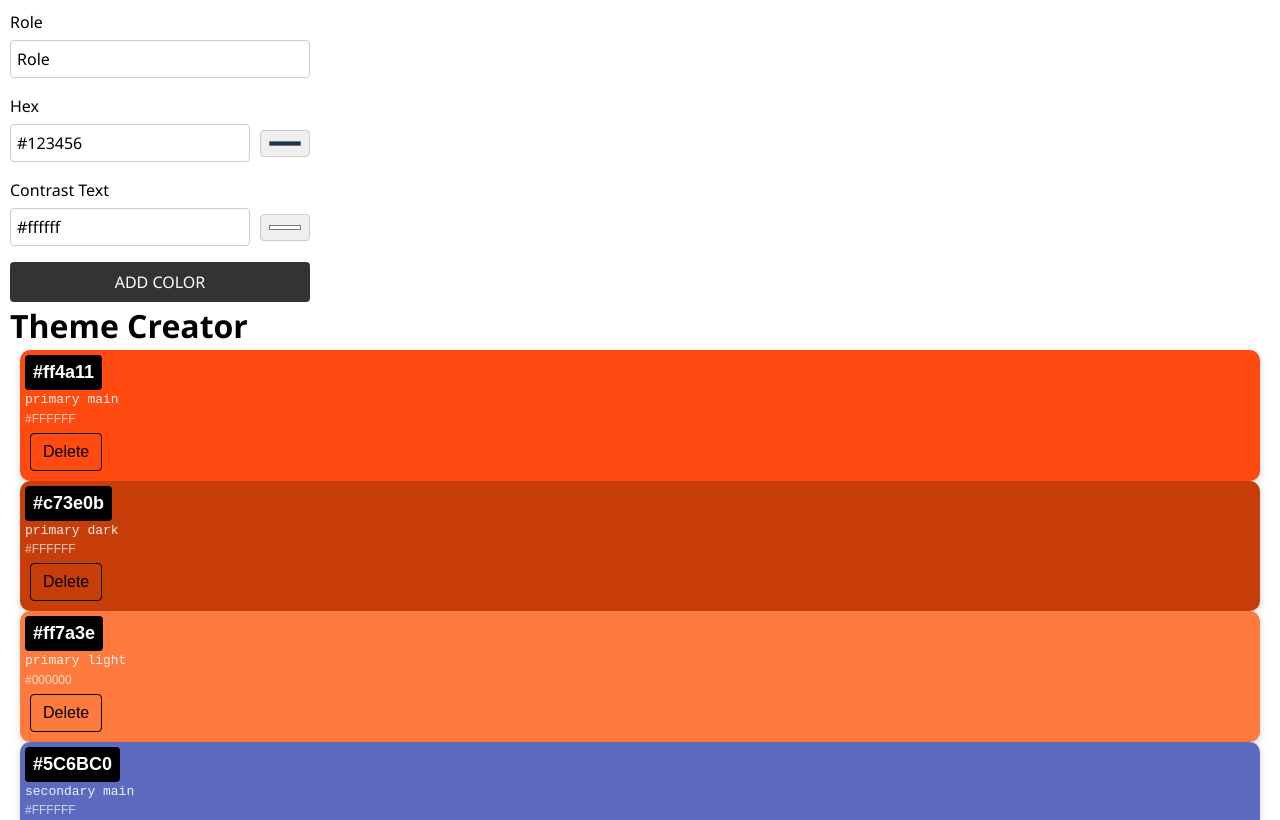
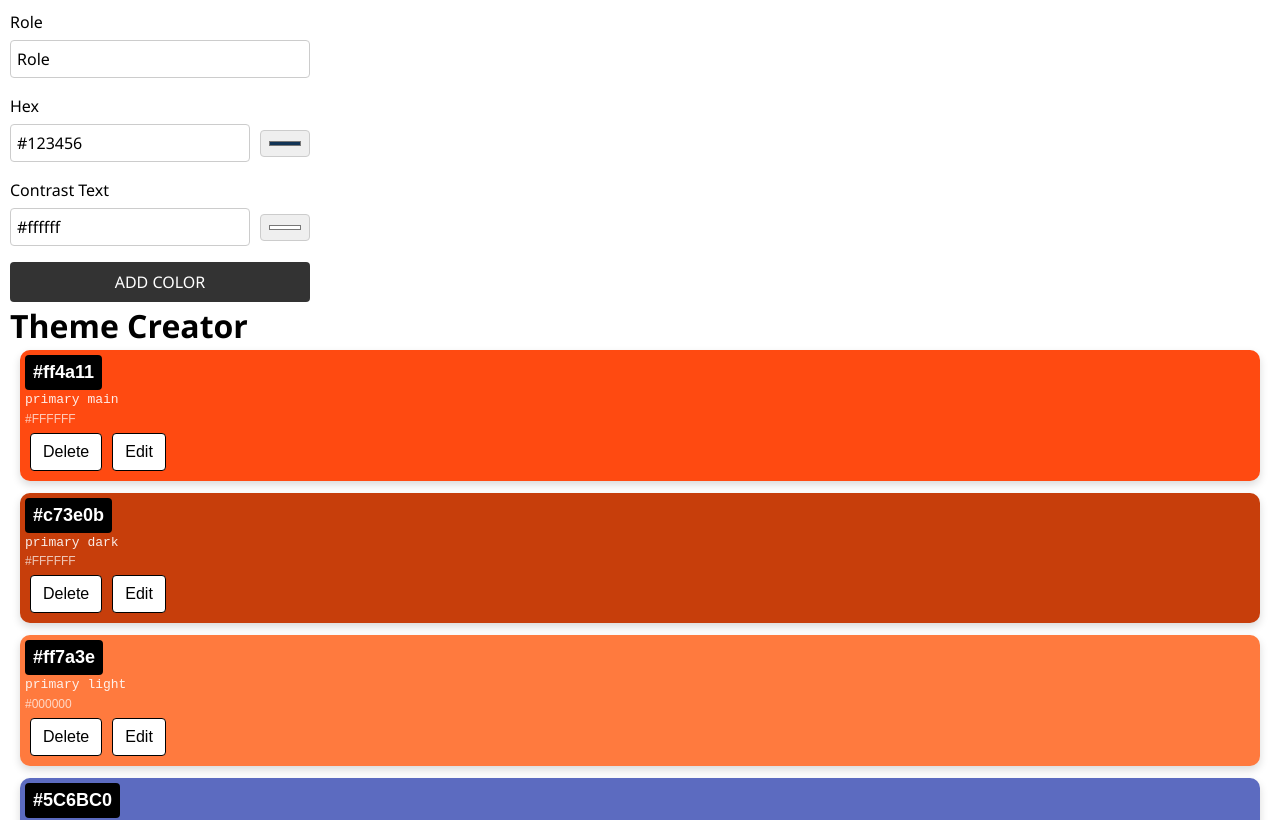
Before and after one commit to Priyatechnogit/Recap-project4, a React (Vite) app: page / in a window 1280 px wide. Shown: the top 820 px of the page. Built offline with nearby package versions, Linux system fonts and the light colour scheme.

Commit message:
Edit functionality implemented

```diff
--- a/src/App.css
+++ b/src/App.css
@@ -2,3 +2,16 @@ body {
   font-family: "Segoe UI", "Helvetica Neue", Arial, sans-serif;
   padding: 10px;
 }
+
+.color-list {
+  list-style: none;
+  padding: 0;
+  margin: 0;
+  display: flex;
+  flex-direction: column;
+  gap: 12px;
+}
+
+.color-item {
+  list-style: none;
+}
--- a/src/App.jsx
+++ b/src/App.jsx
@@ -6,6 +6,7 @@ import { useState } from "react";
 
 function App() {
   const [colors, setColors] = useState(initialColors);
+  const [editedColor, setEditedColor] = useState(null);
 
   const addColor = (newColor) => {
     setColors((prevColors) => [newColor, ...prevColors]);
@@ -19,22 +20,47 @@ function App() {
     );
   };
 
-  return (
+  // Edit function
+
+  const editColor = (color) => setEditedColor(color);
+  // update
+
+  const updateColor = (updatedColor) => {
+     setColors(prevColors =>
+      prevColors.map((color) => color.id === updatedColor.id?  updatedColor : color));
+      setEditedColor(null);   // edit mode exit
+     };
+
+   return (
     <>
-    <ColorForm onAddColor={addColor}/>
+      <ColorForm
+      onAddColor={addColor}
+      onUpdateColor={updateColor}
+      editingColor={editedColor}
+      />
+
       <h1>Theme Creator</h1>
 
-     {/* set this as a default value for the state {initialColors.map((color) => ( */}
-     {colors.length === 0 ? (
+      {colors.length === 0 ? (
         <p className="color-card-highlight">
-          No colors in your theme yet...Start by adding one!!
+          No colors in your theme yet... Start by adding one!!
         </p>
       ) : (
-     colors.map((color) => (
-        <Color key={color.id} color={color} onDelete={deleteColor}  />
-        ))
-        )}
-
+        <ul className="color-list">
+          {colors.map((color) => (
+            <li key={color.id} className="color-item">
+              <Color
+                color={color}
+                onDelete={deleteColor}
+                onEdit={() => setEditedColor(color)}
+                onCancel={() => setEditedColor(null)}
+                isEditing={editedColor?.id === color.id}
+                onUpdateColor={updateColor}
+              />
+            </li>
+          ))}
+        </ul>
+      )}
     </>
   );
 }
--- a/src/Components/Color/Color.css
+++ b/src/Components/Color/Color.css
@@ -42,9 +42,9 @@
   opacity: 0.7;
 }
 
-.delete-btn, .cancel-btn, .confirm-delete-btn {
+.delete-btn, .cancel-btn, .confirm-delete-btn , .edit-btn{
   border: 1px solid;
-  background: transparent;
+  background: white;
   padding: 6px 12px;
   border-radius: 4px;
   cursor: pointer;
--- a/src/Components/Color/Color.jsx
+++ b/src/Components/Color/Color.jsx
@@ -1,48 +1,63 @@
-import { useState } from "react";
+import { useState, useEffect } from "react";
+import ColorInput from "../ColorInput";
 import "./Color.css";
 
-export default function Color({ color, onDelete }) {
-  const [ showConfirm, setShowConfirm] = useState(false);
+export default function Color({ color, onDelete, isEditing, onUpdateColor, onEdit, onCancel }) {
+  const [showConfirm, setShowConfirm] = useState(false);
+  const [preview, setPreview] = useState(color);
 
-  const handleCancel = () => setShowConfirm(false);
+  // Updates the internal preview whenever edit mode is triggered
+  useEffect(() => {
+    setPreview(color);
+  }, [color, isEditing]);
 
-  const handleConfirmDelete = () => {
-    onDelete(color.id);
-    setShowConfirm(false);
+  const handleChange = (e) => {
+    const { name, value } = e.target;
+    setPreview((prev) => ({ ...prev, [name]: value }));
   };
+
+  const handleSubmit = (e) => {
+    e.preventDefault();
+    onUpdateColor(preview);
+  };
+
   return (
-
     <div
       className="color-card"
-  style={{ backgroundColor: color.hex }}
-
+      style={{ backgroundColor: isEditing ? preview.hex : color.hex }}
     >
-
+      {!isEditing ? (
+        <>
           <p className="hex">{color.hex}</p>
           <p className="role">{color.role}</p>
           <p className="contrast">{color.contrastText}</p>
 
-      {/* Delete Button */}
           {!showConfirm ? (
-        <button className="delete-btn" onClick={() => setShowConfirm(true)}>
-          Delete
-        </button>
+            <button className="delete-btn" onClick={() => setShowConfirm(true)}>Delete</button>
           ) : (
             <div className="confirm-actions">
-          <button className="cancel-btn" onClick={handleCancel}>Cancel</button>
-          <button className="confirm-delete-btn" onClick={handleConfirmDelete}>
-            Delete
-          </button>
+              <button onClick={() => setShowConfirm(false)}>Cancel</button>
+              <button className="confirm-delete-btn" onClick={() => onDelete(color.id)}>Confirm</button>
             </div>
           )}
+          <button className="edit-btn" onClick={onEdit}>Edit</button>
+        </>
+      ) : (
+        <form onSubmit={handleSubmit} className="edit-form">
+          <div className="edit-row">
+            <label>Role</label>
+            <input name="role" value={preview.role} onChange={handleChange} />
+          </div>
 
-         {showConfirm && (
-      <p className="color-card-highlight">
-        Really Delete {color.role} color?
-      </p>
+          <ColorInput label="Hex" name="hex" value={preview.hex} onChange={handleChange} />
+          <ColorInput label="Contrast" name="contrastText" value={preview.contrastText} onChange={handleChange} />
+
+          <div className="confirm-actions">
+            <button type="submit">UPDATE</button>
+            <button type="button" onClick={onCancel}>CANCEL</button>
+          </div>
+        </form>
       )}
     </div>
-
   );
-
 }
--- a/src/Components/ColorForm/ColorForm.jsx
+++ b/src/Components/ColorForm/ColorForm.jsx
@@ -5,7 +5,7 @@ import ColorInput from "../ColorInput";
 import "./ColorForm.css"
 
 
-export default function ColorForm({ onAddColor }){
+export default function ColorForm({ onAddColor, onUpdateColor, editingColor}){
 const [formData ,setFormData] = useState({role:"Role",hex:"#123456",contrastText:"#ffffff"});
 
 function handleSubmit(event){
```
Lines whose indentation alone changed are shown as unchanged.
